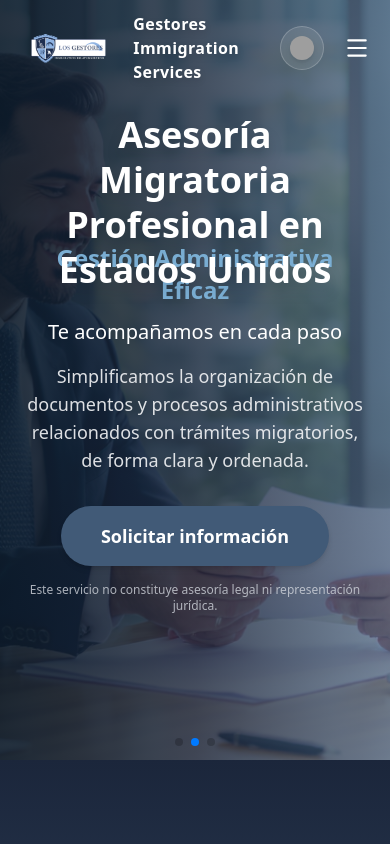
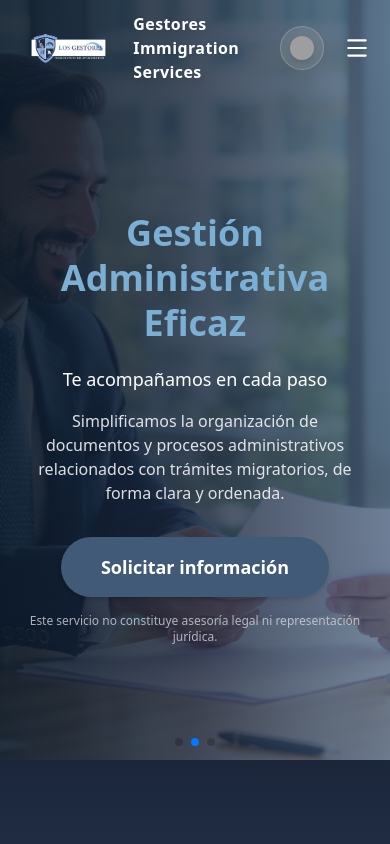
Before and after one commit to carforck/GIS-LANDING, a React (Vite) app: page / in a window 390 px wide. Shown: the top 844 px of the page. Built offline with nearby package versions, Linux system fonts and the light colour scheme; grey boxes are pictures that could not be loaded.

Commit message:
style(hero): refinado tamaño y peso del H2 en hero
- Eliminado font-black
- Ajustado tamaño responsive
- Mejorada jerarquía visual
- Mantiene H1 oculto para SEO

```diff
--- a/src/components/sections/Hero.jsx
+++ b/src/components/sections/Hero.jsx
@@ -22,14 +22,12 @@ export default function Hero() {
       id="hero"
       className="relative w-full h-[90vh] md:h-[95vh] overflow-hidden"
     >
-      {/* ✅ H1 SEO PRINCIPAL (SOLO UNO EN TODA LA LANDING) */}
-      <div className="absolute top-0 left-0 w-full text-center z-20 pt-28 px-6">
-        <h1 className="text-4xl md:text-6xl font-extrabold text-white drop-shadow-xl leading-tight">
-          {language === "es"
-            ? "Asesoría Migratoria Profesional en Estados Unidos"
-            : "Professional Immigration Consulting in the United States"}
-        </h1>
-      </div>
+      {/* ✅ H1 SOLO PARA SEO (OCULTO VISUALMENTE) */}
+      <h1 className="sr-only">
+        {language === "es"
+          ? "Asesoría Migratoria Profesional en Estados Unidos | Trámites I-751, Residencia y Ciudadanía | GIS Migration"
+          : "Professional Immigration Consulting in the United States | I-751, Residency and Citizenship | GIS Migration"}
+      </h1>
 
       <Swiper
         modules={[Autoplay, Pagination]}
@@ -49,23 +47,21 @@ export default function Hero() {
               <div className="absolute inset-0 bg-linear-to-r from-[#0D1B2A]/90 via-[#1B263B]/80 to-[#415A77]/70"></div>
 
               {/* Content */}
-              <div className="relative z-10 max-w-4xl px-6 text-white mt-24">
+              <div className="relative z-10 max-w-5xl px-6 text-white mt-24">
 
-                {/* 🔥 Ahora es H2 (ya no H1) */}
-                <h2 className="text-2xl md:text-4xl font-semibold text-[#7BAFD4] mb-3">
-                  {slide.title}
-                </h2>
+                {/* 🔥 H2 GRANDE Y RESPONSIVE */}
+                <h2 className="text-4xl sm:text-5xl md:text-6xl lg:text-7xl font-extrabold text-[#7BAFD4] mb-5 leading-tight tracking-normal">
+                {slide.title}
+              </h2>
 
-                {/* H3 opcional */}
-                <h3 className="text-xl md:text-2xl font-medium mb-4">
+                <h3 className="text-lg sm:text-xl md:text-2xl font-medium mb-4">
                   {slide.subtitle}
                 </h3>
 
-                <p className="text-lg md:text-xl mb-8 text-gray-100 opacity-90 max-w-2xl mx-auto">
+                <p className="text-base sm:text-lg md:text-xl mb-8 text-gray-100 opacity-90 max-w-2xl mx-auto">
                   {slide.text}
                 </p>
 
-                {/* CTA */}
                 <a
                   href="#contacto"
                   className="inline-block bg-[#415A77] hover:bg-[#1B263B] text-white font-semibold px-10 py-4 rounded-full shadow-md text-lg transition-all duration-300"
@@ -73,7 +69,6 @@ export default function Hero() {
                   {t("hero.button")}
                 </a>
 
-                {/* Disclaimer */}
                 <p className="mt-4 text-xs md:text-sm text-gray-300 opacity-80 max-w-xl mx-auto">
                   {t("hero.disclaimer")}
                 </p>
```
